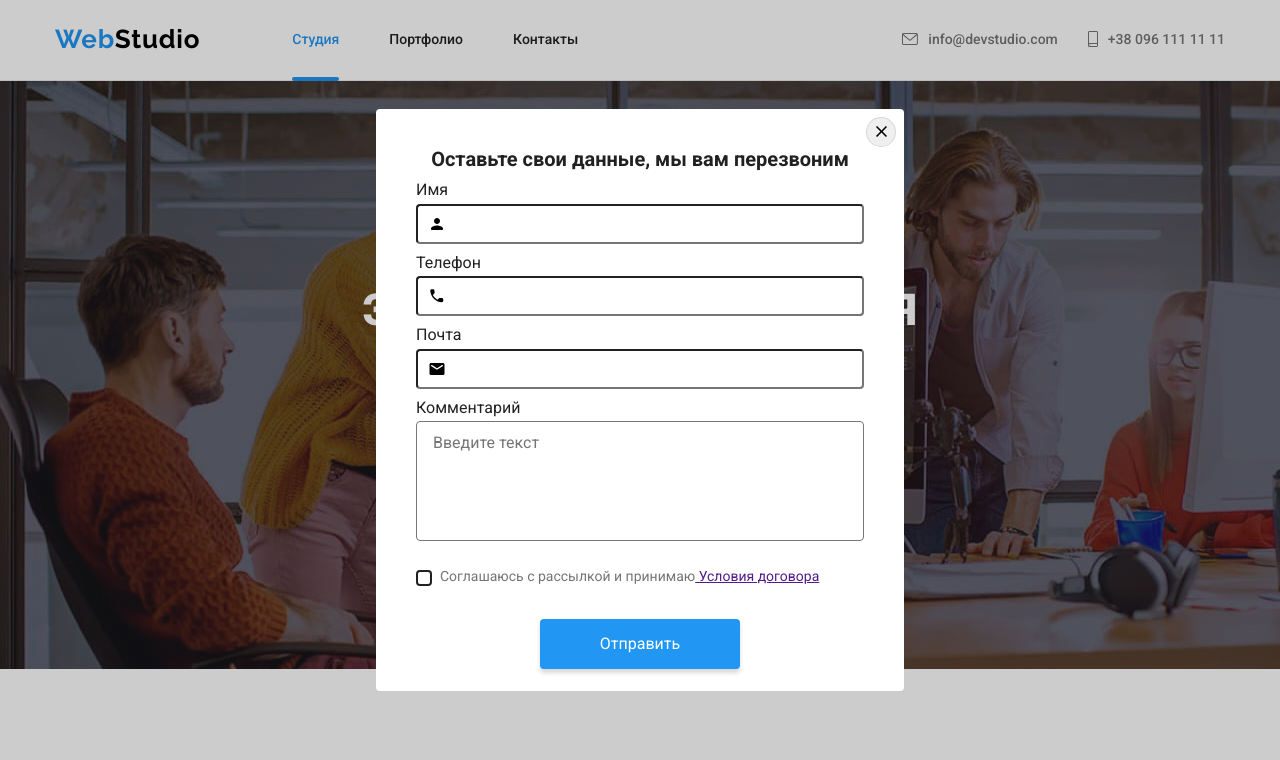
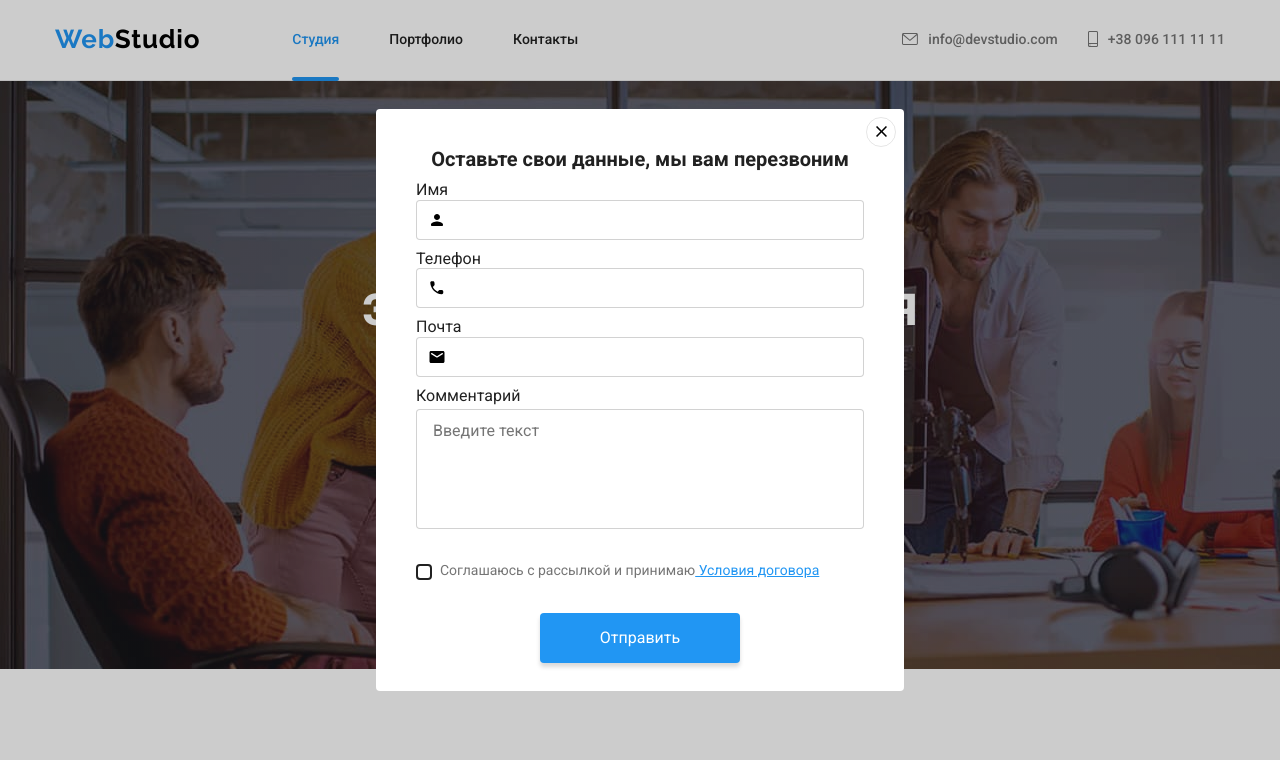
Before and after one commit to pavel-comppass/goit-markup-hw-06, a plain HTML site: page index.html in a window 1280 px wide. Both pictures are taken after a click on the button "Заказать услугу". Shown: the top 760 px of the page. Drawn offline with nearby package versions, Linux system fonts and the light colour scheme.

Commit message:
Add files via upload

```diff
--- a/css/style.css
+++ b/css/style.css
@@ -595,6 +595,7 @@ img {
   right: 8px;
   height: 30px;
   width: 30px;
+  background-color: transparent;
   border: 1px solid rgba(0, 0, 0, 0.1);
   border-radius: 50%;
   cursor: pointer;
@@ -625,17 +626,21 @@ img {
   display: flex;
   flex-direction: column;
 }
+.modal-form-label {
+  margin-bottom: 10px;
+}
 .input-wraper {
   display: block;
   position: relative;
-  margin-top: 4px;
-  margin-bottom: 10px;
+  /* margin-top: 4px;
+  margin-bottom: 10px; */
 }
 .modal-form-input {
   width: 100%;
   height: 40px;
   padding-left: 42px;
   cursor: pointer;
+  border: 1px solid rgba(33, 33, 33, 0.2);
   border-radius: 4px;
   transition: border 250ms cubic-bezier(0.4, 0, 0.2, 1);
 }
@@ -661,6 +666,7 @@ img {
   width: 100%;
   height: 120px;
   padding: 12px 16px;
+  border: 1px solid rgba(33, 33, 33, 0.2);
   border-radius: 4px;
   resize: none;
   margin-top: 4px;
@@ -682,7 +688,7 @@ img {
   font-size: 14px;
   line-height: 1.71;
   color: var(--description-color);
-  margin-top: 20px;
+  margin-top: 16px;
   transition: border 250ms cubic-bezier(0.4, 0, 0.2, 1),
     background-image 250ms cubic-bezier(0.4, 0, 0.2, 1);
 }
@@ -693,6 +699,10 @@ img {
   background-image: url(../img/icon-check.png);
   background-position: center;
   border: 2px solid var(--accent-color);
+}
+.policy-link {
+  color: var(--accent-color);
+  text-decoration: underline;
 }
 .submit-button {
   width: 200px;
--- a/index.html
+++ b/index.html
@@ -494,14 +494,14 @@
               </svg>
             </span>
           </label>
-          <label class=""
+          <label class="modal-form-label"
             >Телефон
             <span class="input-wraper">
               <input
                 type="tel"
                 name="phone"
-                pattern="[0-9](3)-[0-9](3)-[0-9](2)-[0-9](2)"
-                title="097-123-45-67"
+                pattern="\[0-9](10)"
+                title="0971234567"
                 required
                 class="modal-form-input"
               />
@@ -510,7 +510,7 @@
               </svg>
             </span>
           </label>
-          <label class=""
+          <label class="modal-form-label"
             >Почта
             <span class="input-wraper">
               <input
@@ -525,7 +525,7 @@
               </svg>
             </span>
           </label>
-          <label class=""
+          <label class="modal-form-label"
             >Комментарий<textarea
               name="comment"
               class="modal-form-comment"
@@ -539,7 +539,12 @@
             required
           />
           <label for="checkbox-policy" class="modal-form-checkbox-policy"
-            >Соглашаюсь с рассылкой и принимаю<a href=""> Условия договора </a>
+            >Соглашаюсь с рассылкой и принимаю<a
+              href=""
+              class="link policy-link"
+            >
+              Условия договора
+            </a>
           </label>
           <button type="submit" class="submit-button">Отправить</button>
         </form>
```
